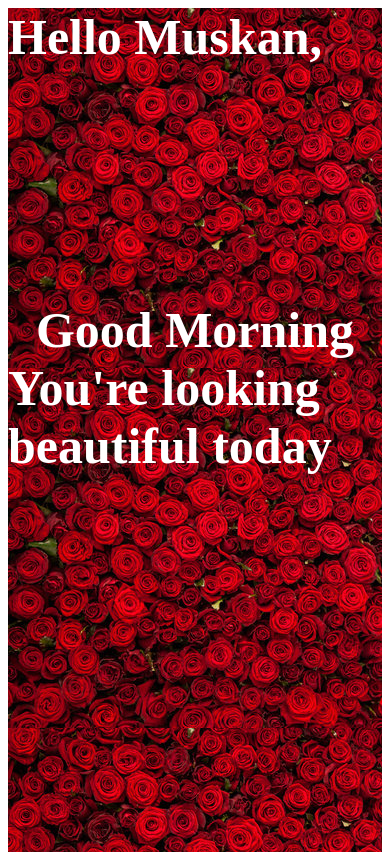
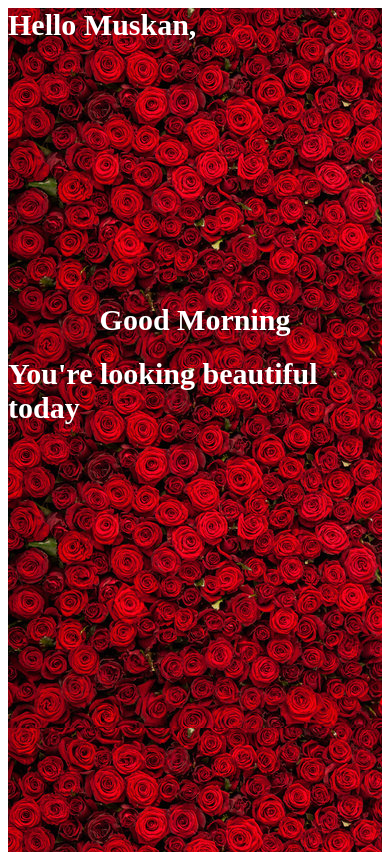
Before and after one commit to alokgautam99/next-js-udemy, a Next.js app: page / in a window 390 px wide. Built offline with nearby package versions, Linux system fonts and the light colour scheme.

Commit message:
font changed for mobile

```diff
--- a/pages/index.tsx
+++ b/pages/index.tsx
@@ -1,5 +1,6 @@
 import styled from "@emotion/styled";
 import bgImage from "../assets/images/rose-bg.jpeg";
+import { mediaQuery } from "@/styledConstants";
 
 const Container = styled.div`
   background-image: url("../assets/images/rose-bg.jpeg");
@@ -12,12 +13,18 @@ const Wrapper = styled.div`
   flex-direction: column;
   justify-content: center;
   align-items: center;
+  ${mediaQuery.uptoMobile}{
+    gap: 20px;
+  }
 `;
 
 const Message = styled.div`
   font-size: 50px;
   font-weight: 700;
   color: #fff;
+  ${mediaQuery.uptoMobile}{
+    font-size: 30px;
+  }
 `;
 
 export default function Home() {
```
